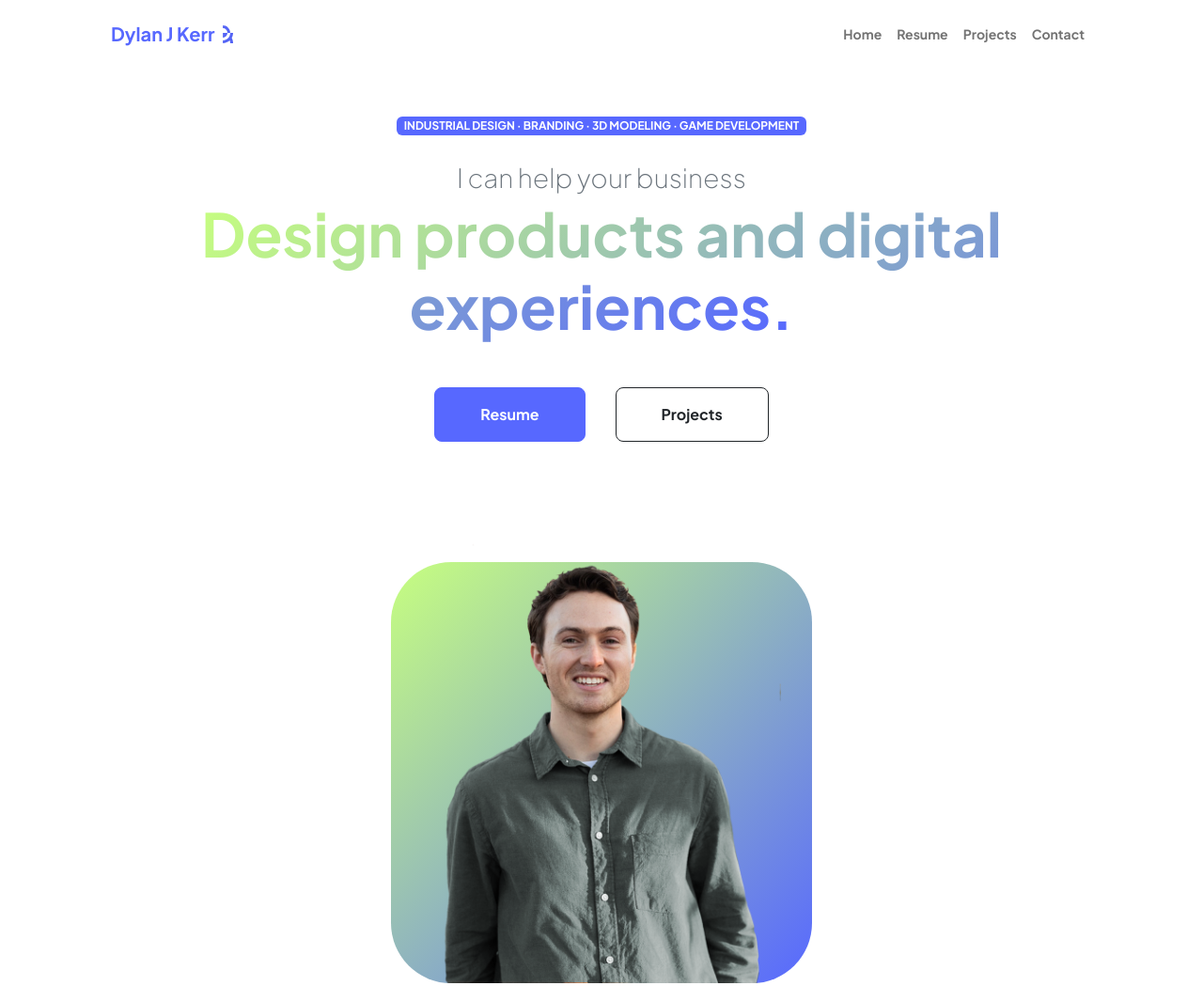
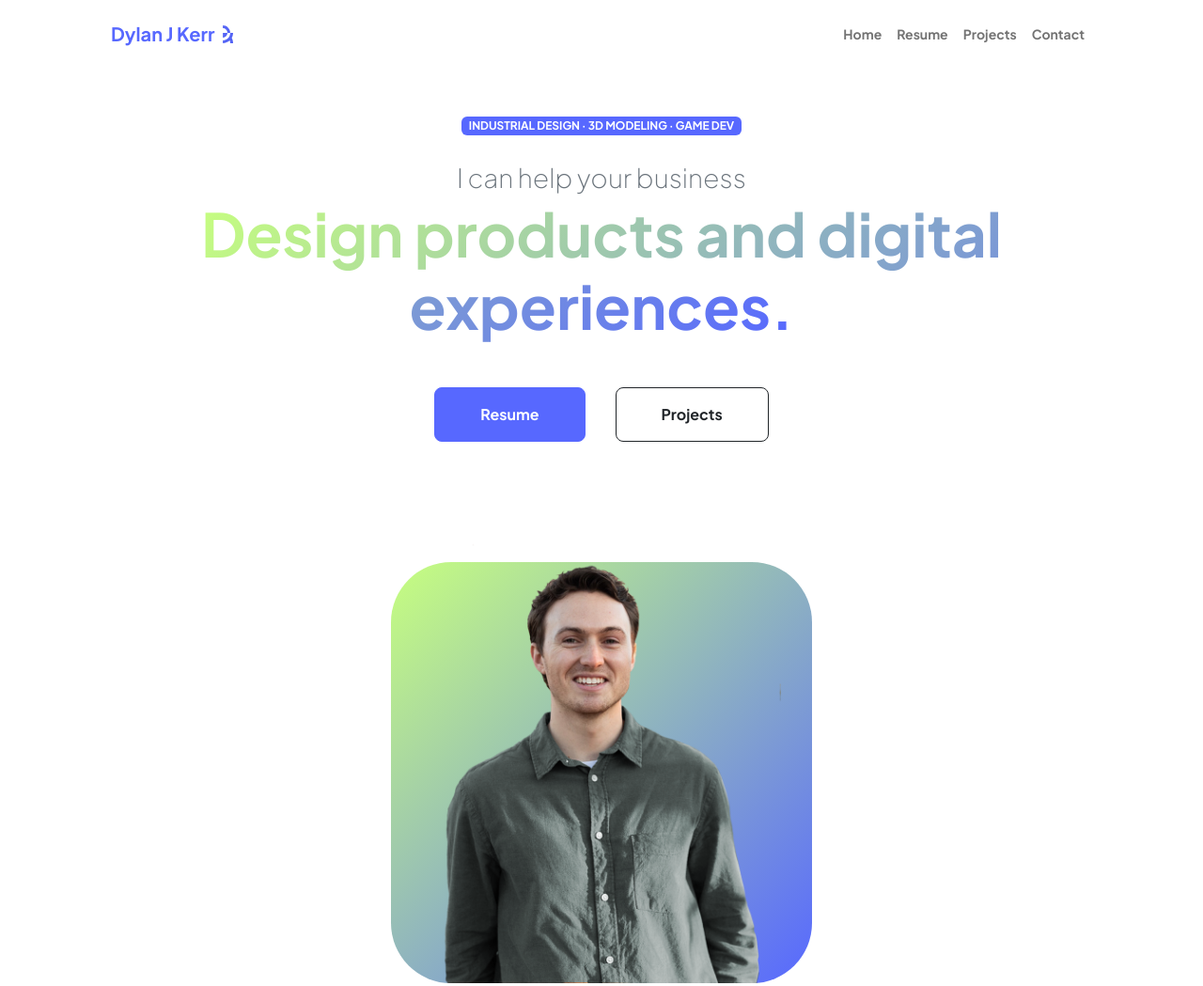
Before and after one commit to DylanJamesK/djk-portfolio-2024, a plain HTML site: page index.html in a window 1280 px wide. Shown: the top 1049 px of the page at 94% size. Drawn offline with nearby package versions, Linux system fonts and the light colour scheme.

Commit message:
Shortened the bullet points at the top of home page

```diff
--- a/index.html
+++ b/index.html
@@ -41,7 +41,7 @@
                         <div class="col-xxl-5">
                             <!-- Header text content-->
                             <div class="text-center text-xxl-start">
-                                <div class="badge bg-gradient-primary-to-primary-dylanBlue text-white mb-4"><div class="text-uppercase">Industrial Design &middot; Branding &middot; 3D Modeling &middot; Game Development</div></div>
+                                <div class="badge bg-gradient-primary-to-primary-dylanBlue text-white mb-4"><div class="text-uppercase">Industrial Design &middot; 3D Modeling &middot; Game Dev</div></div>
                                 <div class="fs-3 fw-light text-muted">I can help your business</div>
                                 <h1 class="display-3 fw-bolder mb-5"><span class="text-gradient d-inline">Design products and digital experiences.</span></h1>
                                 <div class="d-grid gap-3 d-sm-flex justify-content-sm-center justify-content-xxl-start mb-3">
```
